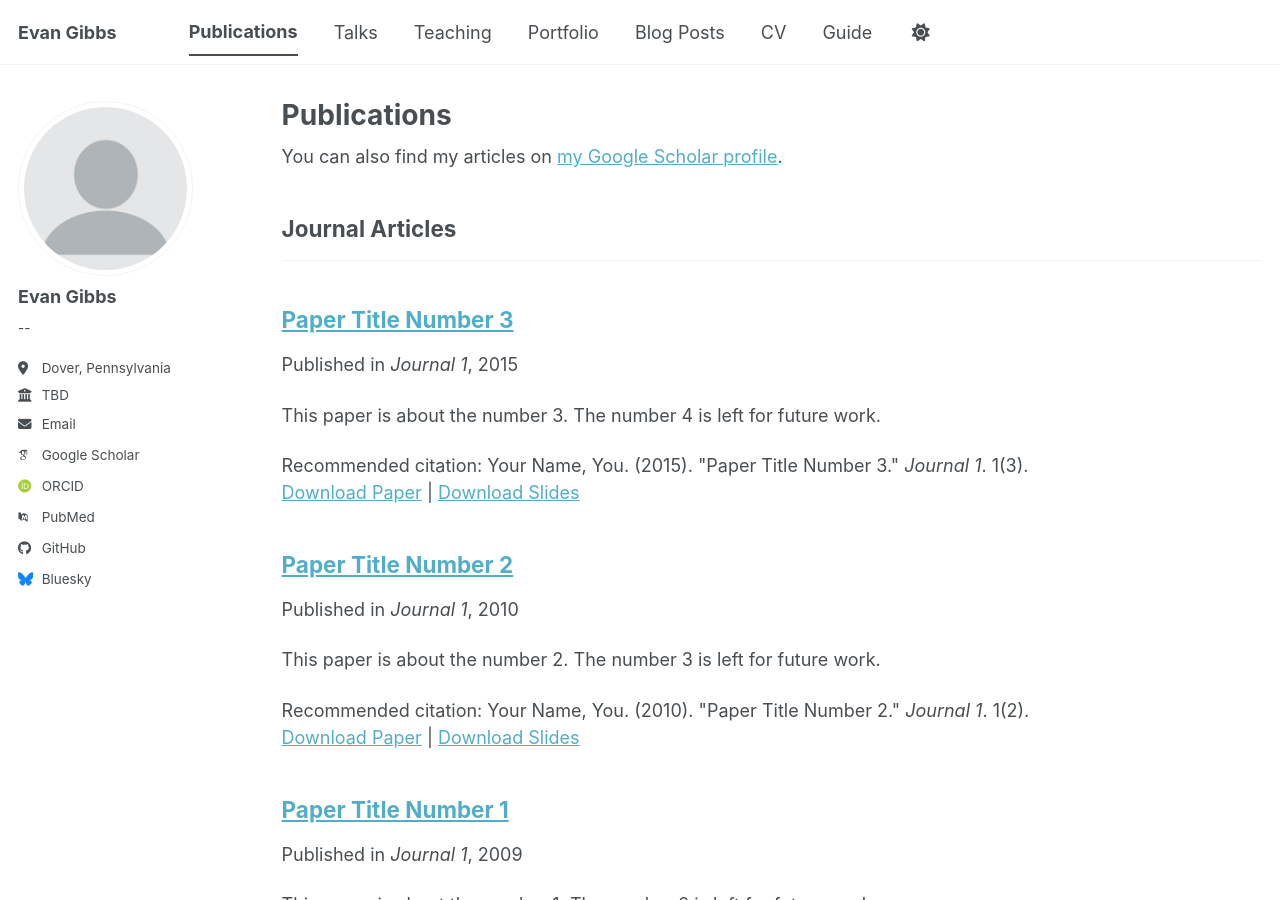
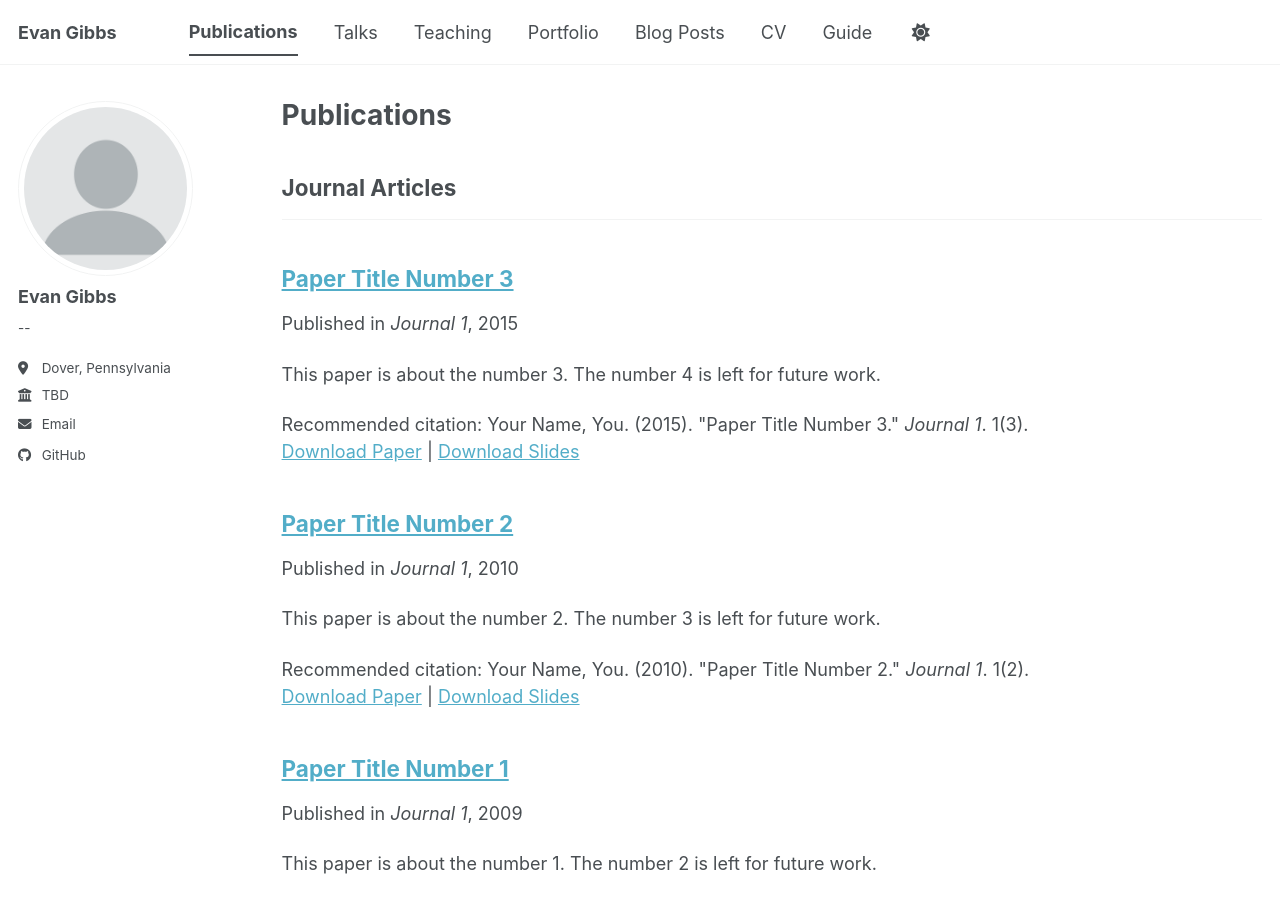
Before and after one commit to EvanGibbs717/EvanGibbs, a Jekyll site: the page built from _pages/publications.html, in a window 1280 px wide and 900 px high. Built offline with Jekyll 4.4.1, drawn with Linux system fonts in a browser that asks for light colours; some web fonts are replaced; a script bundle is joined from its source files by our own code; library files that are not in the unit come from our copies; some of the changed lines change nothing that is shown.

Commit message:
Update _config.yml

```diff
--- a/_config.yml
+++ b/_config.yml
@@ -35,13 +35,13 @@
   # Academic websites
   academia         : # URL
   arxiv            : # URL - Update with the correct link to your profile
-  googlescholar    : "https://scholar.google.com/citations?user=PS_CX0AAAAAJ"
+  googlescholar    : #
   inspire-hep      : # URL
   impactstory      : # URL
-  orcid            : "https://orcid.org/yourorcidurl"
+  orcid            : #
   semantic         : # URL
   ssrn             : # URL
-  pubmed           : "https://www.ncbi.nlm.nih.gov/pubmed/?term=john+snow"
+  pubmed           : #
   researchgate     : # URL
   scopus           : # URL
   zotero           : # URL
@@ -51,13 +51,13 @@
   bitbucket        : # Username - Update with your username on the site
   codepen          : # Username
   dribbble         : # Username
-  github           : "academicpages"
+  github           : "EvanGibbs717"
   kaggle           : # Username
   stackoverflow    : # User number or user number and name (i.e., use "1" or "1/jeff-atwood")
 
   # Social media
   artstation       : # Username
-  bluesky          : "bsky.app" # Replace this with you Bluesky username
+  bluesky          : #
   facebook         : # Username
   flickr           : # Username
   foursquare       : # Username
```
